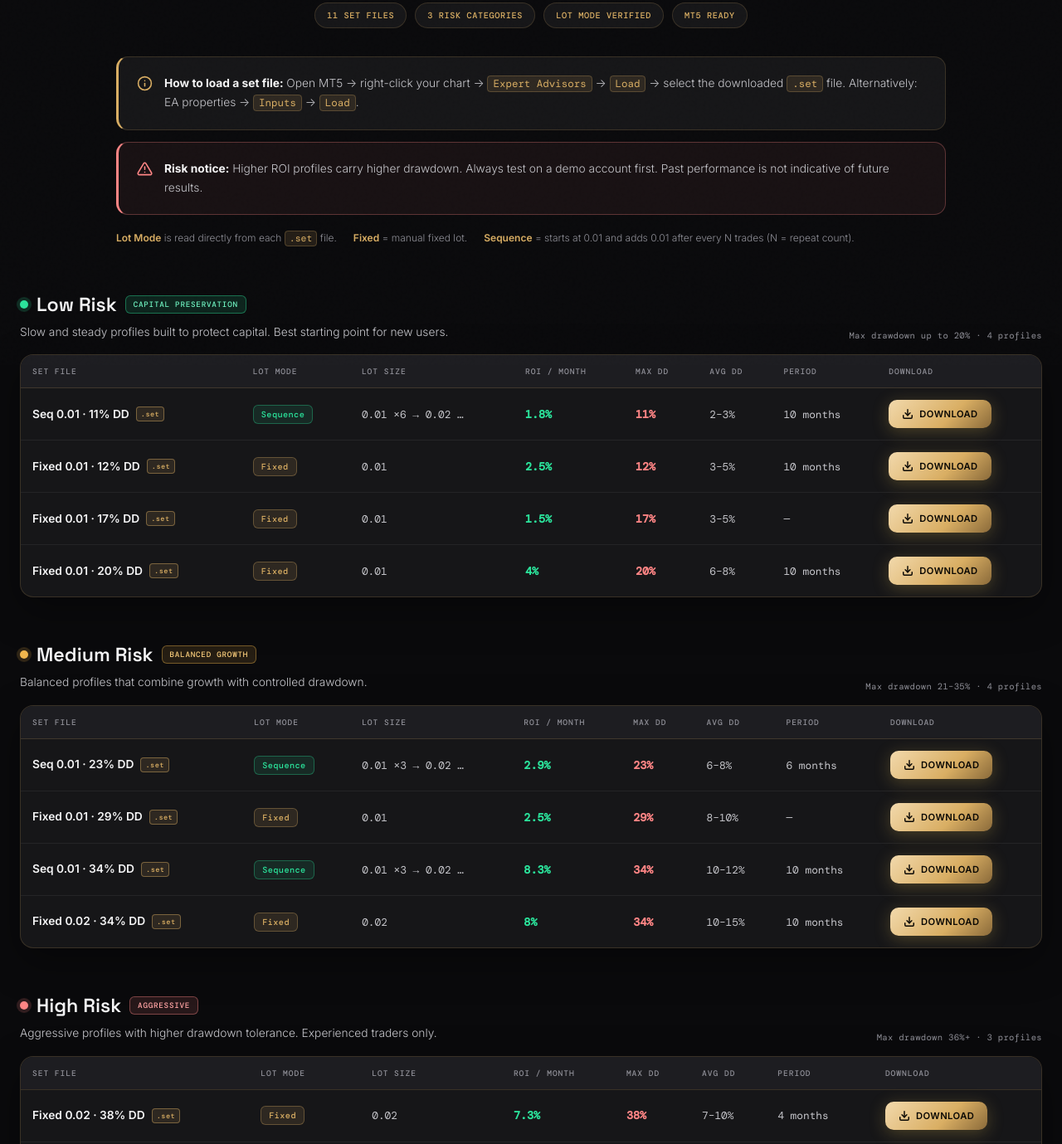
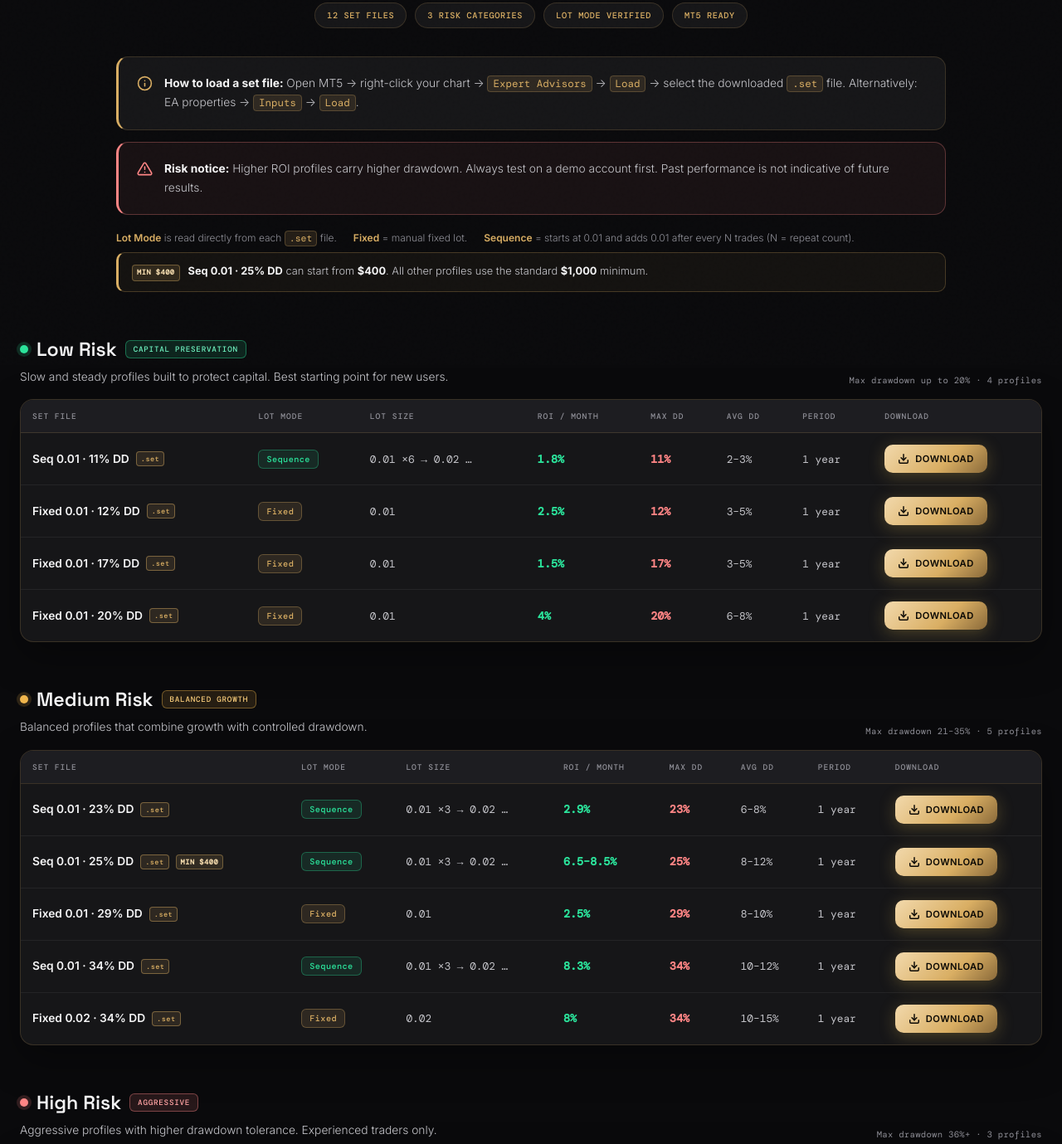
Before and after one commit to amrax-official/amrax-official.github.io, a plain HTML site: page set-files.html in a window 1280 px wide. Shown: the part 360-1739 px from the top of the page at 83% size. Drawn offline with nearby package versions, Linux system fonts and the light colour scheme; a web font is replaced by a local one.

Commit message:
Add files via upload

```diff
--- a/set-files.html
+++ b/set-files.html
@@ -254,6 +254,7 @@
     .file-name { display: flex; align-items: center; gap: 8px; flex-wrap: wrap; }
     .fname { color: var(--text-primary); font-weight: 600; line-height: 1.4; white-space: nowrap; }
     .ext { font-family: 'DM Mono', monospace; font-size: 0.54rem; font-weight: 500; letter-spacing: 0.05em; color: var(--gold); border: 1px solid var(--border-strong); background: rgba(217,174,99,0.12); border-radius: 4px; padding: 2px 5px; flex-shrink: 0; }
+    .min-badge { display: inline-flex; align-items: center; font-family: 'DM Mono', monospace; font-size: 0.54rem; font-weight: 600; letter-spacing: 0.06em; color: var(--gold-light); border: 1px solid rgba(217,174,99,0.38); background: rgba(217,174,99,0.14); border-radius: 4px; padding: 2px 5px; white-space: nowrap; flex-shrink: 0; }
     .mode-badge { display: inline-flex; align-items: center; font-family: 'DM Mono', monospace; font-size: 0.64rem; font-weight: 500; letter-spacing: 0.04em; padding: 4px 9px; border-radius: 6px; white-space: nowrap; }
     .mode-fixed { color: var(--gold); background: rgba(217,174,99,0.12); border: 1px solid rgba(217,174,99,0.32); }
     .mode-seq { color: var(--profit); background: rgba(43,227,155,0.1); border: 1px solid rgba(43,227,155,0.32); }
@@ -266,6 +267,11 @@
     .dl-tip { max-width: 1000px; margin: 24px auto 0; padding: 14px 18px; border: 1px dashed var(--border-strong); border-radius: 12px; background: var(--surface); }
     .dl-tip p { font-size: 0.8rem; line-height: 1.6; color: var(--text-secondary); }
     .dl-tip strong { color: var(--gold); }
+
+    /* ---------- Minimum capital note ---------- */
+    .min-note { display: flex; align-items: flex-start; gap: 10px; max-width: 1000px; margin: 0 auto 14px; padding: 12px 16px; border: 1px solid rgba(217,174,99,0.25); border-left: 3px solid var(--gold); border-radius: 10px; background: rgba(217,174,99,0.05); font-size: 0.8rem; line-height: 1.6; color: var(--text-secondary); }
+    .min-note .min-badge { margin-top: 2px; }
+    .min-note strong { color: var(--text-primary); }
 
     /* ---------- Mobile: table -> cards ---------- */
     @media (max-width: 1000px) {
@@ -375,7 +381,7 @@
     <h1 class="section-title">Set <span class="text-gold-gradient">Files</span></h1>
     <p class="section-desc">Download ready-to-use <strong style="color:var(--text-primary);">.set</strong> configurations for MetaTrader 5. Every profile is grouped by risk and backed by a real-tick backtest.</p>
     <div class="hero-chips">
-      <span class="chip">11 SET FILES</span>
+      <span class="chip">12 SET FILES</span>
       <span class="chip">3 RISK CATEGORIES</span>
       <span class="chip">LOT MODE VERIFIED</span>
       <span class="chip">MT5 READY</span>
@@ -395,6 +401,10 @@
       <span><strong>Lot Mode</strong> is read directly from each <code>.set</code> file.</span>
       <span><strong>Fixed</strong> = manual fixed lot.</span>
       <span><strong>Sequence</strong> = starts at 0.01 and adds 0.01 after every N trades (N = repeat count).</span>
+    </div>
+    <div class="min-note">
+      <span class="min-badge">MIN $400</span>
+      <span><strong>Seq 0.01 · 25% DD</strong> can start from <strong>$400</strong>. All other profiles use the standard <strong>$1,000</strong> minimum.</span>
     </div>
 
       <section class="cat cat-low">
@@ -429,7 +439,7 @@
               <td data-label="ROI / Month"><span class="roi">1.8%</span></td>
               <td data-label="Max DD"><span class="dd">11%</span></td>
               <td data-label="Avg DD"><span class="mono">2–3%</span></td>
-              <td data-label="Period"><span class="mono">10 months</span></td>
+              <td data-label="Period"><span class="mono">1 year</span></td>
               <td data-label="Download" class="cell-dl">
                 <a class="btn-gold dl-btn" href="amrax-v2-low-risk-11pct-dd-10m.set" download="Seq 0.01 - 11% DD.set" aria-label="Download Seq 0.01 · 11% DD set file">
                   <svg width="14" height="14" viewBox="0 0 24 24" fill="none" stroke="currentColor" stroke-width="2.5" stroke-linecap="round" stroke-linejoin="round" aria-hidden="true"><path d="M21 15v4a2 2 0 0 1-2 2H5a2 2 0 0 1-2-2v-4"/><polyline points="7 10 12 15 17 10"/><line x1="12" y1="15" x2="12" y2="3"/></svg>
@@ -446,7 +456,7 @@
               <td data-label="ROI / Month"><span class="roi">2.5%</span></td>
               <td data-label="Max DD"><span class="dd">12%</span></td>
               <td data-label="Avg DD"><span class="mono">3–5%</span></td>
-              <td data-label="Period"><span class="mono">10 months</span></td>
+              <td data-label="Period"><span class="mono">1 year</span></td>
               <td data-label="Download" class="cell-dl">
                 <a class="btn-gold dl-btn" href="amrax-v2-fixed-001-2-5pct-roi-12pct-dd-10m.set" download="Fixed 0.01 - 12% DD.set" aria-label="Download Fixed 0.01 · 12% DD set file">
                   <svg width="14" height="14" viewBox="0 0 24 24" fill="none" stroke="currentColor" stroke-width="2.5" stroke-linecap="round" stroke-linejoin="round" aria-hidden="true"><path d="M21 15v4a2 2 0 0 1-2 2H5a2 2 0 0 1-2-2v-4"/><polyline points="7 10 12 15 17 10"/><line x1="12" y1="15" x2="12" y2="3"/></svg>
@@ -463,7 +473,7 @@
               <td data-label="ROI / Month"><span class="roi">1.5%</span></td>
               <td data-label="Max DD"><span class="dd">17%</span></td>
               <td data-label="Avg DD"><span class="mono">3–5%</span></td>
-              <td data-label="Period"><span class="mono">—</span></td>
+              <td data-label="Period"><span class="mono">1 year</span></td>
               <td data-label="Download" class="cell-dl">
                 <a class="btn-gold dl-btn" href="amrax-v2-fixed-001-1-5pct-roi-17pct-dd.set" download="Fixed 0.01 - 17% DD.set" aria-label="Download Fixed 0.01 · 17% DD set file">
                   <svg width="14" height="14" viewBox="0 0 24 24" fill="none" stroke="currentColor" stroke-width="2.5" stroke-linecap="round" stroke-linejoin="round" aria-hidden="true"><path d="M21 15v4a2 2 0 0 1-2 2H5a2 2 0 0 1-2-2v-4"/><polyline points="7 10 12 15 17 10"/><line x1="12" y1="15" x2="12" y2="3"/></svg>
@@ -480,7 +490,7 @@
               <td data-label="ROI / Month"><span class="roi">4%</span></td>
               <td data-label="Max DD"><span class="dd">20%</span></td>
               <td data-label="Avg DD"><span class="mono">6–8%</span></td>
-              <td data-label="Period"><span class="mono">10 months</span></td>
+              <td data-label="Period"><span class="mono">1 year</span></td>
               <td data-label="Download" class="cell-dl">
                 <a class="btn-gold dl-btn" href="amrax-v2-fixed-001-4pct-roi-20pct-dd-10m.set" download="Fixed 0.01 - 20% DD.set" aria-label="Download Fixed 0.01 · 20% DD set file">
                   <svg width="14" height="14" viewBox="0 0 24 24" fill="none" stroke="currentColor" stroke-width="2.5" stroke-linecap="round" stroke-linejoin="round" aria-hidden="true"><path d="M21 15v4a2 2 0 0 1-2 2H5a2 2 0 0 1-2-2v-4"/><polyline points="7 10 12 15 17 10"/><line x1="12" y1="15" x2="12" y2="3"/></svg>
@@ -499,7 +509,7 @@
             <h2 class="cat-title"><span class="dot"></span>Medium Risk<span class="cat-badge">Balanced Growth</span></h2>
             <p class="cat-desc">Balanced profiles that combine growth with controlled drawdown.</p>
           </div>
-          <span class="cat-range">Max drawdown 21–35% · 4 profiles</span>
+          <span class="cat-range">Max drawdown 21–35% · 5 profiles</span>
         </div>
         <div class="table-wrap">
           <table>
@@ -525,9 +535,26 @@
               <td data-label="ROI / Month"><span class="roi">2.9%</span></td>
               <td data-label="Max DD"><span class="dd">23%</span></td>
               <td data-label="Avg DD"><span class="mono">6–8%</span></td>
-              <td data-label="Period"><span class="mono">6 months</span></td>
+              <td data-label="Period"><span class="mono">1 year</span></td>
               <td data-label="Download" class="cell-dl">
                 <a class="btn-gold dl-btn" href="amrax-v2-seq3-2-9pct-roi-23pct-dd-6m.set" download="Seq 0.01 - 23% DD.set" aria-label="Download Seq 0.01 · 23% DD set file">
+                  <svg width="14" height="14" viewBox="0 0 24 24" fill="none" stroke="currentColor" stroke-width="2.5" stroke-linecap="round" stroke-linejoin="round" aria-hidden="true"><path d="M21 15v4a2 2 0 0 1-2 2H5a2 2 0 0 1-2-2v-4"/><polyline points="7 10 12 15 17 10"/><line x1="12" y1="15" x2="12" y2="3"/></svg>
+                  Download
+                </a>
+              </td>
+            </tr>
+            <tr>
+              <td data-label="Set File" class="cell-file">
+                <span class="file-name"><span class="fname">Seq 0.01 · 25% DD</span><span class="ext">.set</span><span class="min-badge">MIN $400</span></span>
+              </td>
+              <td data-label="Lot Mode"><span class="mode-badge mode-seq">Sequence</span></td>
+              <td data-label="Lot Size"><span class="mono">0.01 ×3 → 0.02 …</span></td>
+              <td data-label="ROI / Month"><span class="roi">6.5–8.5%</span></td>
+              <td data-label="Max DD"><span class="dd">25%</span></td>
+              <td data-label="Avg DD"><span class="mono">8–12%</span></td>
+              <td data-label="Period"><span class="mono">1 year</span></td>
+              <td data-label="Download" class="cell-dl">
+                <a class="btn-gold dl-btn" href="amrax-v2-seq3-25pct-dd-min400.set" download="Seq 0.01 - 25% DD.set" aria-label="Download Seq 0.01 · 25% DD set file">
                   <svg width="14" height="14" viewBox="0 0 24 24" fill="none" stroke="currentColor" stroke-width="2.5" stroke-linecap="round" stroke-linejoin="round" aria-hidden="true"><path d="M21 15v4a2 2 0 0 1-2 2H5a2 2 0 0 1-2-2v-4"/><polyline points="7 10 12 15 17 10"/><line x1="12" y1="15" x2="12" y2="3"/></svg>
                   Download
                 </a>
@@ -542,7 +569,7 @@
               <td data-label="ROI / Month"><span class="roi">2.5%</span></td>
               <td data-label="Max DD"><span class="dd">29%</span></td>
               <td data-label="Avg DD"><span class="mono">8–10%</span></td>
-              <td data-label="Period"><span class="mono">—</span></td>
+              <td data-label="Period"><span class="mono">1 year</span></td>
               <td data-label="Download" class="cell-dl">
                 <a class="btn-gold dl-btn" href="amrax-v2-fixed-001-2-5pct-roi-29pct-dd.set" download="Fixed 0.01 - 29% DD.set" aria-label="Download Fixed 0.01 · 29% DD set file">
                   <svg width="14" height="14" viewBox="0 0 24 24" fill="none" stroke="currentColor" stroke-width="2.5" stroke-linecap="round" stroke-linejoin="round" aria-hidden="true"><path d="M21 15v4a2 2 0 0 1-2 2H5a2 2 0 0 1-2-2v-4"/><polyline points="7 10 12 15 17 10"/><line x1="12" y1="15" x2="12" y2="3"/></svg>
@@ -559,7 +586,7 @@
               <td data-label="ROI / Month"><span class="roi">8.3%</span></td>
               <td data-label="Max DD"><span class="dd">34%</span></td>
               <td data-label="Avg DD"><span class="mono">10–12%</span></td>
-              <td data-label="Period"><span class="mono">10 months</span></td>
+              <td data-label="Period"><span class="mono">1 year</span></td>
               <td data-label="Download" class="cell-dl">
                 <a class="btn-gold dl-btn" href="amrax-v2-83pct-roi-34pct-dd-10m.set" download="Seq 0.01 - 34% DD.set" aria-label="Download Seq 0.01 · 34% DD set file">
                   <svg width="14" height="14" viewBox="0 0 24 24" fill="none" stroke="currentColor" stroke-width="2.5" stroke-linecap="round" stroke-linejoin="round" aria-hidden="true"><path d="M21 15v4a2 2 0 0 1-2 2H5a2 2 0 0 1-2-2v-4"/><polyline points="7 10 12 15 17 10"/><line x1="12" y1="15" x2="12" y2="3"/></svg>
@@ -576,7 +603,7 @@
               <td data-label="ROI / Month"><span class="roi">8%</span></td>
               <td data-label="Max DD"><span class="dd">34%</span></td>
               <td data-label="Avg DD"><span class="mono">10–15%</span></td>
-              <td data-label="Period"><span class="mono">10 months</span></td>
+              <td data-label="Period"><span class="mono">1 year</span></td>
               <td data-label="Download" class="cell-dl">
                 <a class="btn-gold dl-btn" href="amrax-v2-fixed-002-8pct-roi-34pct-dd-10m.set" download="Fixed 0.02 - 34% DD.set" aria-label="Download Fixed 0.02 · 34% DD set file">
                   <svg width="14" height="14" viewBox="0 0 24 24" fill="none" stroke="currentColor" stroke-width="2.5" stroke-linecap="round" stroke-linejoin="round" aria-hidden="true"><path d="M21 15v4a2 2 0 0 1-2 2H5a2 2 0 0 1-2-2v-4"/><polyline points="7 10 12 15 17 10"/><line x1="12" y1="15" x2="12" y2="3"/></svg>
@@ -621,7 +648,7 @@
               <td data-label="ROI / Month"><span class="roi">7.3%</span></td>
               <td data-label="Max DD"><span class="dd">38%</span></td>
               <td data-label="Avg DD"><span class="mono">7–10%</span></td>
-              <td data-label="Period"><span class="mono">4 months</span></td>
+              <td data-label="Period"><span class="mono">1 year</span></td>
               <td data-label="Download" class="cell-dl">
                 <a class="btn-gold dl-btn" href="amrax-v2-7-3pct-roi-38pct-dd-4m.set" download="Fixed 0.02 - 38% DD.set" aria-label="Download Fixed 0.02 · 38% DD set file">
                   <svg width="14" height="14" viewBox="0 0 24 24" fill="none" stroke="currentColor" stroke-width="2.5" stroke-linecap="round" stroke-linejoin="round" aria-hidden="true"><path d="M21 15v4a2 2 0 0 1-2 2H5a2 2 0 0 1-2-2v-4"/><polyline points="7 10 12 15 17 10"/><line x1="12" y1="15" x2="12" y2="3"/></svg>
@@ -638,7 +665,7 @@
               <td data-label="ROI / Month"><span class="roi">6.9%</span></td>
               <td data-label="Max DD"><span class="dd">44%</span></td>
               <td data-label="Avg DD"><span class="mono">8–10%</span></td>
-              <td data-label="Period"><span class="mono">10 months</span></td>
+              <td data-label="Period"><span class="mono">1 year</span></td>
               <td data-label="Download" class="cell-dl">
                 <a class="btn-gold dl-btn" href="amrax-v2-6-9pct-roi-44pct-dd-10m.set" download="Seq 0.01 - 44% DD.set" aria-label="Download Seq 0.01 · 44% DD set file">
                   <svg width="14" height="14" viewBox="0 0 24 24" fill="none" stroke="currentColor" stroke-width="2.5" stroke-linecap="round" stroke-linejoin="round" aria-hidden="true"><path d="M21 15v4a2 2 0 0 1-2 2H5a2 2 0 0 1-2-2v-4"/><polyline points="7 10 12 15 17 10"/><line x1="12" y1="15" x2="12" y2="3"/></svg>
@@ -655,7 +682,7 @@
               <td data-label="ROI / Month"><span class="roi">6.8%</span></td>
               <td data-label="Max DD"><span class="dd">49%</span></td>
               <td data-label="Avg DD"><span class="mono">8–10%</span></td>
-              <td data-label="Period"><span class="mono">10 months</span></td>
+              <td data-label="Period"><span class="mono">1 year</span></td>
               <td data-label="Download" class="cell-dl">
                 <a class="btn-gold dl-btn" href="amrax-v2-6-8pct-roi-49pct-dd-10m.set" download="Seq 0.01 - 49% DD.set" aria-label="Download Seq 0.01 · 49% DD set file">
                   <svg width="14" height="14" viewBox="0 0 24 24" fill="none" stroke="currentColor" stroke-width="2.5" stroke-linecap="round" stroke-linejoin="round" aria-hidden="true"><path d="M21 15v4a2 2 0 0 1-2 2H5a2 2 0 0 1-2-2v-4"/><polyline points="7 10 12 15 17 10"/><line x1="12" y1="15" x2="12" y2="3"/></svg>
```
Also changed, not shown: 1 other file.
